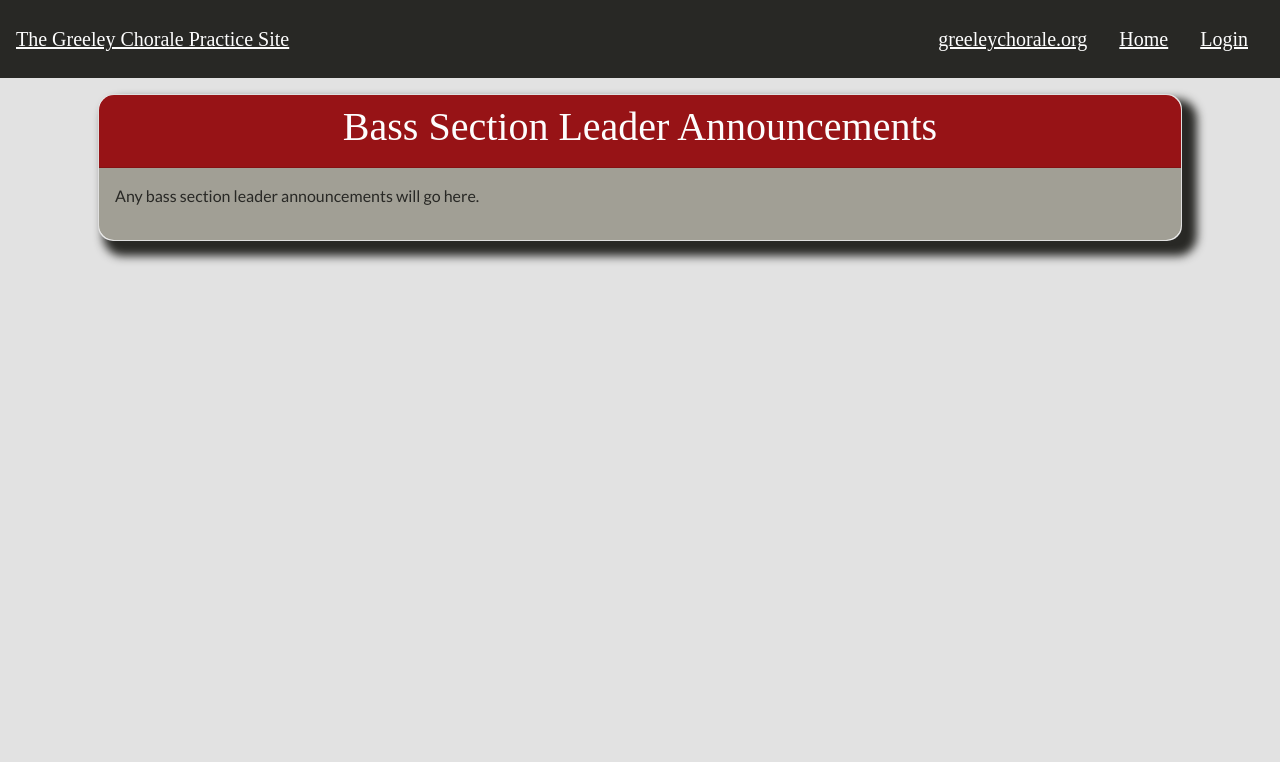
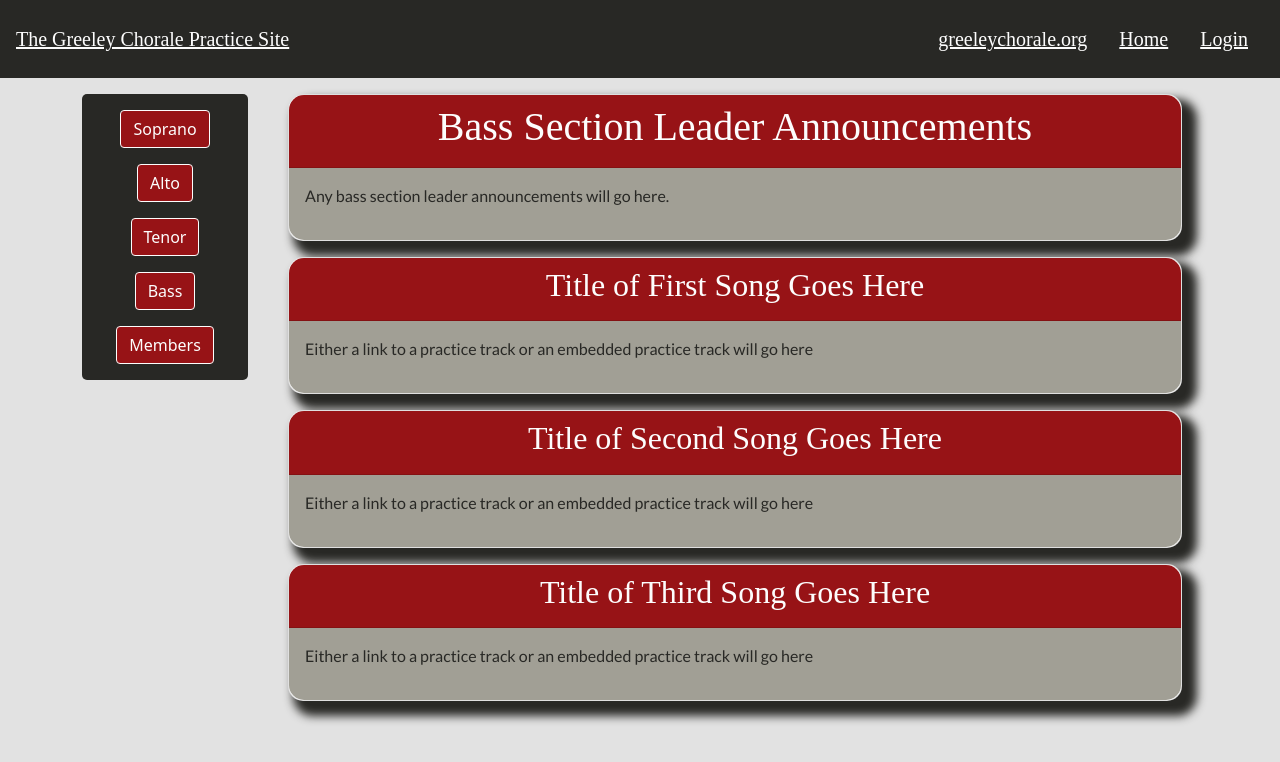
Before and after one commit to LauraCole1900/chorale-practice-site, a React (Create React App) app in the folder client/: page /section/bass in a window 1280 px wide. Shown: the top 762 px of the page. Built offline with nearby package versions, Linux system fonts and the light colour scheme; a web font is replaced by a local one.

Commit message:
added hustle to Lander; added member-page btn to Sidenav; added Sidenav to Section; added Container to Members, Section, Login; restyled Login with flexbox

```diff
--- a/client/src/components/navbar/sidenav.js
+++ b/client/src/components/navbar/sidenav.js
@@ -20,6 +20,9 @@ const Sidenav = () => {
         <Nav>
           <Link to="/section/bass"><Button className="navBtn">Bass</Button></Link>
         </Nav>
+        <Nav>
+          <Link to="/members"><Button className="navBtn">Members</Button></Link>
+        </Nav>
       </Navbar>
     </>
   )
--- a/client/src/pages/lander.js
+++ b/client/src/pages/lander.js
@@ -4,9 +4,16 @@ import "./style.css";
 
 const Lander = () => {
 
-  // useEffect(() => {
+  useEffect(() => {
+    console.log(`=============================
+|       You found me!       |
+|                           |
+|   Visit my portfolio at   |
+|   https://lcolearts.com   |
+=============================
+`)
     // will grab upcoming concerts from database & throw them into an array
-  // }, []);
+  }, []);
 
 
   return (
--- a/client/src/pages/login.js
+++ b/client/src/pages/login.js
@@ -1,6 +1,6 @@
 import { useState } from "react";
 import { useNavigate } from "react-router-dom";
-import { Button, Col, Card, Form, Row } from "react-bootstrap";
+import { Button, Card, Col, Container, Form, Row } from "react-bootstrap";
 import "./style.css";
 
 const Login = () => {
@@ -22,6 +22,7 @@ const Login = () => {
 
   return (
     <>
+      <Container className="login">
         <Card>
           <Card.Header className="cardTitle">
             <h1>Log in</h1>
@@ -52,6 +53,7 @@ const Login = () => {
             </Form>
           </Card.Body>
         </Card>
+      </Container>
     </>
   )
 }
--- a/client/src/pages/members.js
+++ b/client/src/pages/members.js
@@ -1,5 +1,5 @@
 import { useEffect, useState } from "react";
-import { Card, Col, Row } from "react-bootstrap";
+import { Card, Col, Container, Row } from "react-bootstrap";
 import { Sidenav } from "../components/navbar";
 import "./style.css";
 
@@ -10,6 +10,7 @@ const Members = () => {
 
   return (
     <>
+      <Container>
         <Row>
           <Col sm={2}>
             <Sidenav />
@@ -74,11 +75,12 @@ const Members = () => {
                 <p>Date will go here</p>
               </Card.Header>
               <Card.Body className="cardBody">
-              Ino will go here
+                Info will go here
               </Card.Body>
             </Card>
           </Col>
         </Row>
+      </Container>
     </>
   )
 }
--- a/client/src/pages/section.js
+++ b/client/src/pages/section.js
@@ -1,5 +1,6 @@
 import { useEffect, useState } from "react";
 import { Card, Col, Container, Row } from "react-bootstrap";
+import { Sidenav } from "../components/navbar";
 import "./style.css"
 
 const Section = () => {
@@ -20,6 +21,11 @@ const Section = () => {
   return (
     <>
       <Container>
+        <Row>
+          <Col sm={2}>
+            <Sidenav />
+          </Col>
+          <Col sm={10}>
             <Card>
               <Card.Header className="cardTitle">
                 <h1>{capsSection} Section Leader Announcements</h1>
@@ -28,6 +34,32 @@ const Section = () => {
                 <p>Any {urlSection} section leader announcements will go here.</p>
               </Card.Body>
             </Card>
+            <Card>
+              <Card.Header className="cardTitle">
+                <h2>Title of First Song Goes Here</h2>
+              </Card.Header>
+              <Card.Body className="cardBody">
+                <p>Either a link to a practice track or an embedded practice track will go here</p>
+              </Card.Body>
+            </Card>
+            <Card>
+              <Card.Header className="cardTitle">
+                <h2>Title of Second Song Goes Here</h2>
+              </Card.Header>
+              <Card.Body className="cardBody">
+                <p>Either a link to a practice track or an embedded practice track will go here</p>
+              </Card.Body>
+            </Card>
+            <Card>
+              <Card.Header className="cardTitle">
+                <h2>Title of Third Song Goes Here</h2>
+              </Card.Header>
+              <Card.Body className="cardBody">
+                <p>Either a link to a practice track or an embedded practice track will go here</p>
+              </Card.Body>
+            </Card>
+          </Col>
+        </Row>
       </Container>
     </>
   )
--- a/client/src/pages/style.css
+++ b/client/src/pages/style.css
@@ -57,6 +57,13 @@ a.sideLinks:hover {
   cursor: pointer;
 }
 
+.login {
+  height: 75vh;
+  display: flex;
+  justify-content: center;
+  align-items: center;
+}
+
 .red {
   color: var(--gcRed);
 }
```
Lines whose indentation alone changed are shown as unchanged.
